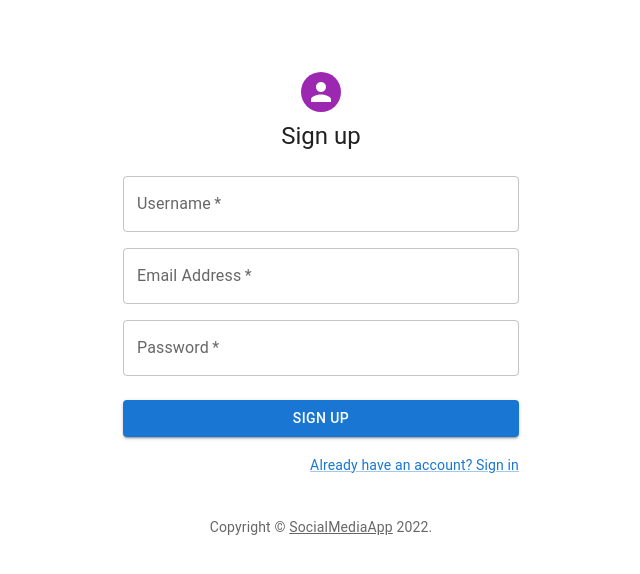
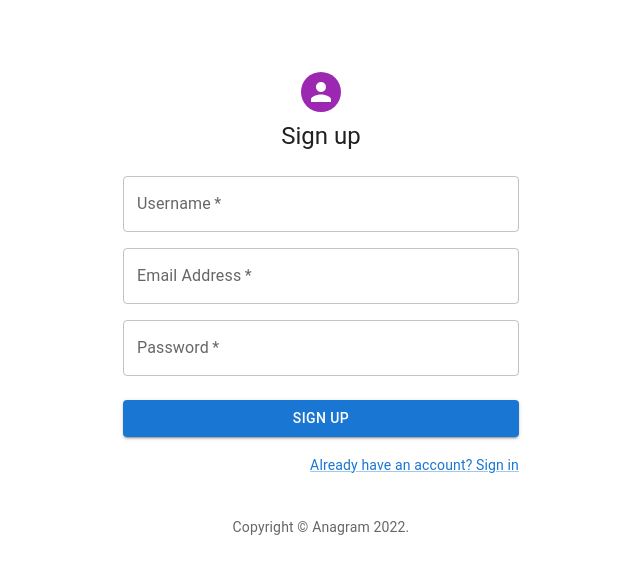
Before and after one commit to 0xla/cpsc455-project, a React (Create React App) app in the folder client/: page / in a window 1280 px wide. Shown: the top 574 px of the page, without its empty margins (319-959 px from the left). Built offline with nearby package versions, Linux system fonts and the light colour scheme.

Commit message:
Create static constants for name of App (#47)

```diff
--- a/client/src/components/TopNavigation.tsx
+++ b/client/src/components/TopNavigation.tsx
@@ -1,12 +1,12 @@
+import TEXT from "../statics/text";
 import SearchBar from "../components/SearchBar"
-
 
 const TopNavigation = () => {
     return (
         <div className="navbar w-full bg-base-100 z-50 border-b-[1px] border-[#dbdbdb]">
             <div className="w-full mx-[10vw] flex justify-between">
                 <div className="flex">
-                    <a className="btn btn-ghost normal-case text-xl" href="localhost:3000/homepage">Anagram</a>
+                    <a className="btn btn-ghost normal-case text-xl" href="localhost:3000/homepage">{TEXT.COMMON.TITLE}</a>
                 </div>
                 <div className="flex-none gap-2">
                     <SearchBar/>
--- a/client/src/pages/SignIn.tsx
+++ b/client/src/pages/SignIn.tsx
@@ -20,6 +20,7 @@ import {validationSchema} from "../Validation/SignInValidation";
 import * as React from 'react';
 import {useNavigate} from "react-router-dom";
 import {useState} from "react";
+import TEXT from "../statics/text";
 
 
 
@@ -27,9 +28,7 @@ function Copyright(props: any) {
     return (
         <Typography variant="body2" color="text.secondary" align="center" {...props}>
             {'Copyright © '}
-            <Link color="inherit" href="https://mui.com/">
-                Your Website
-            </Link>{' '}
+            {TEXT.COMMON.TITLE + " "}
             {new Date().getFullYear()}
             {'.'}
         </Typography>
--- a/client/src/pages/Signup.tsx
+++ b/client/src/pages/Signup.tsx
@@ -19,14 +19,13 @@ import * as React from 'react';
 import {useNavigate} from "react-router-dom";
 import {useState} from "react";
 import {Alert} from "@mui/material";
+import TEXT from "../statics/text";
 
 function Copyright(props: any) {
     return (
         <Typography variant="body2" color="text.secondary" align="center" {...props}>
             {'Copyright © '}
-            <Link color="inherit" href="#">
-                SocialMediaApp
-            </Link>{' '}
+            {TEXT.COMMON.TITLE + " "}
             {new Date().getFullYear()}
             {'.'}
         </Typography>
--- /dev/null
+++ b/client/src/statics/text.ts
@@ -0,0 +1,7 @@
+const TEXT = {
+    COMMON: {
+        TITLE: 'Anagram',
+    }
+}
+
+export default TEXT;
```
